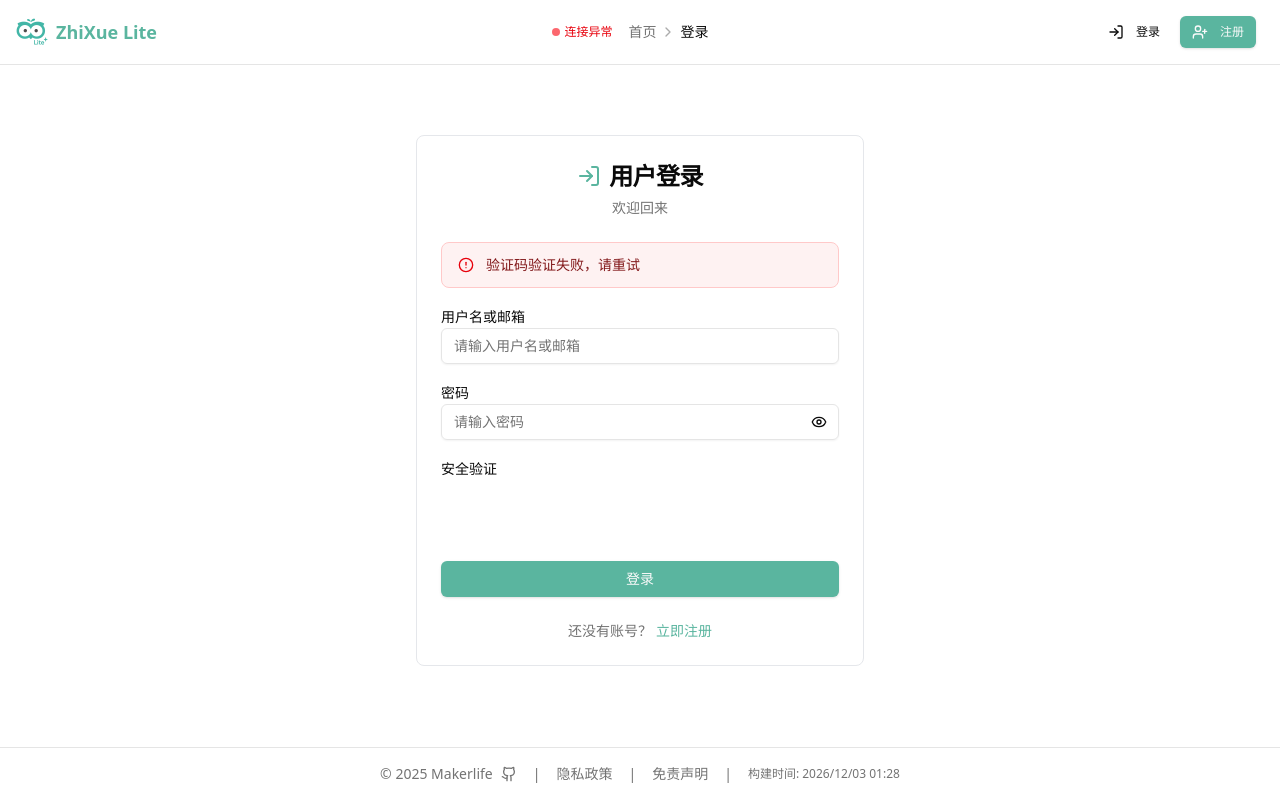
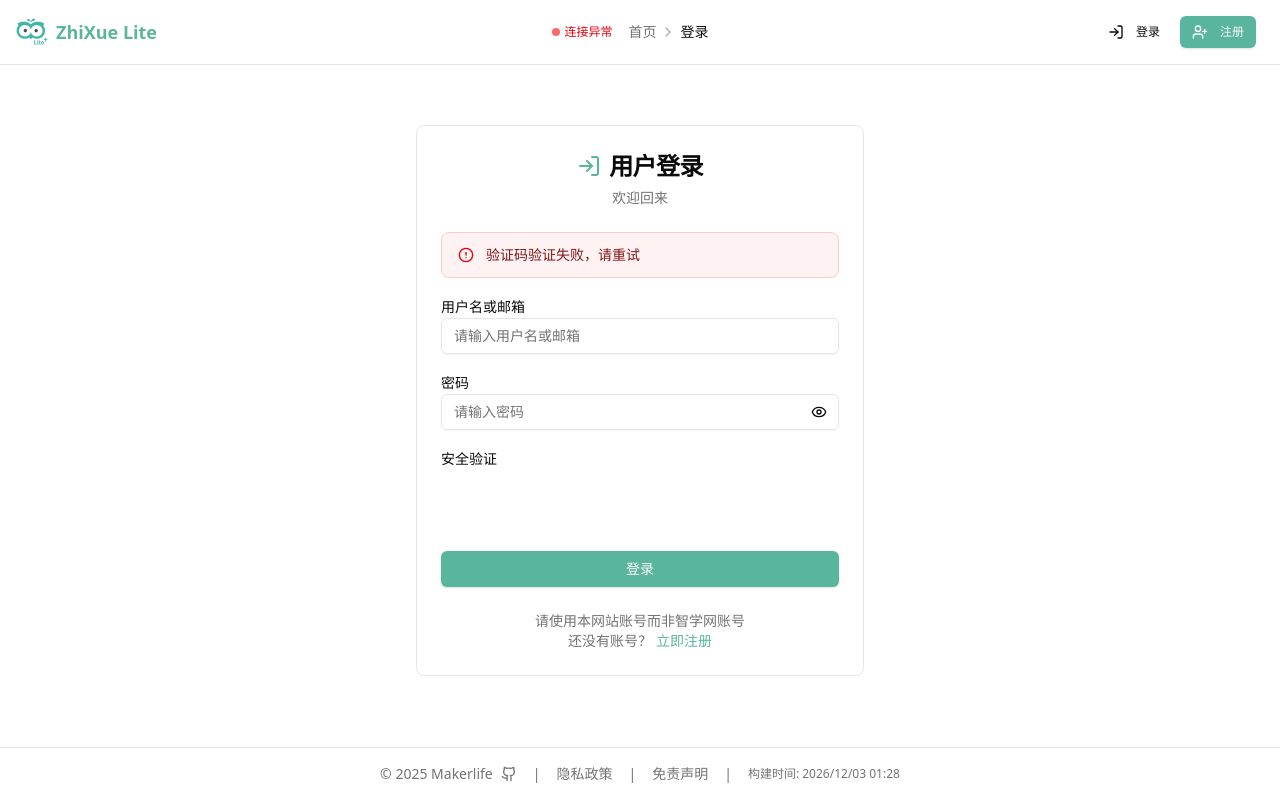
Before and after one commit to amakerlife/ZhiXue-Lite-frontend, a React (Vite) app: page /login in a window 1280 px wide. Built offline with nearby package versions, Linux system fonts and the light colour scheme; no server answers.

Commit message:
feat: add prompt in login page

```diff
--- a/src/pages/LoginPage.tsx
+++ b/src/pages/LoginPage.tsx
@@ -175,6 +175,9 @@ const LoginPage: React.FC = () => {
           </form>
 
           <div className="mt-6 text-center text-sm">
+            <div className="text-muted-foreground">
+              请使用本网站账号而非智学网账号
+            </div>
             <span className="text-muted-foreground">还没有账号？</span>
             <Link to="/signup" className="ml-1 text-primary hover:underline">
               立即注册
```
